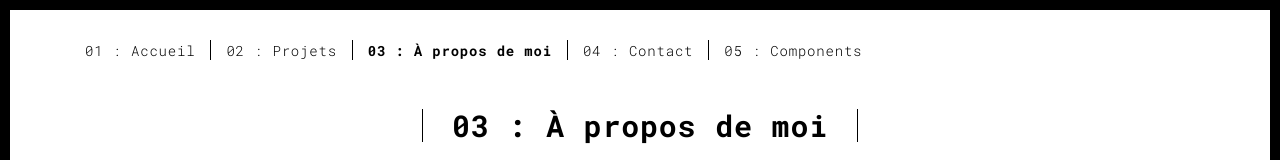
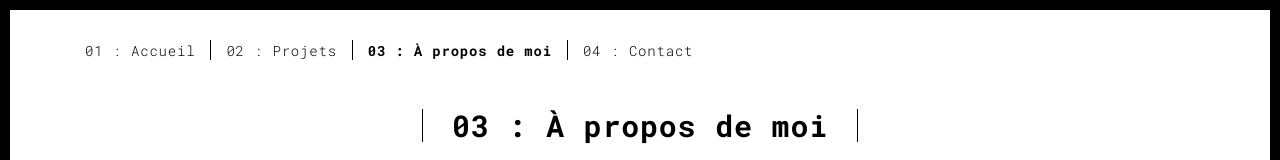
Before and after one commit to ChatColab/Portfolio, a plain HTML site: page about.html in a window 1280 px wide. Shown: the top 160 px of the page. Drawn offline with Linux system fonts and the light colour scheme.

Commit message:
suppr components

```diff
--- a/about.html
+++ b/about.html
@@ -43,7 +43,6 @@
                     <li><a href="./works.html" title="">02 : Projets</a></li>
                     <li><a href="./about.html" title="">03 : À propos de moi</a></li>
                     <li><a href="./contact.html" title="">04 : Contact</a></li>
-                    <li><a href="./components.html" title="">05 : Components</a></li>
                 </ul>
 
 
```
Also changed, not shown: components.html (+0 -1 lines), contact.html (+0 -1 lines), index.html (+0 -1 lines), sample/sample-page.html (+0 -1 lines), work1.html (+0 -1 lines), work2.html (+0 -1 lines), works.html (+0 -1 lines), assets/favicon.ico (added).
